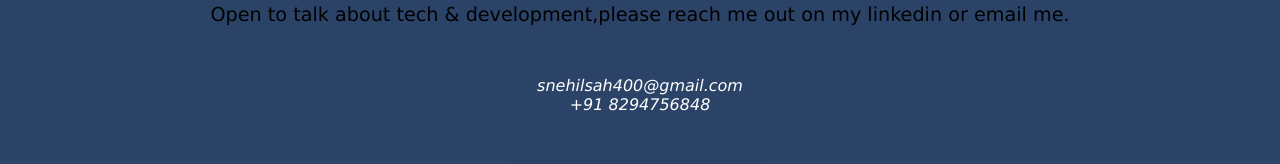
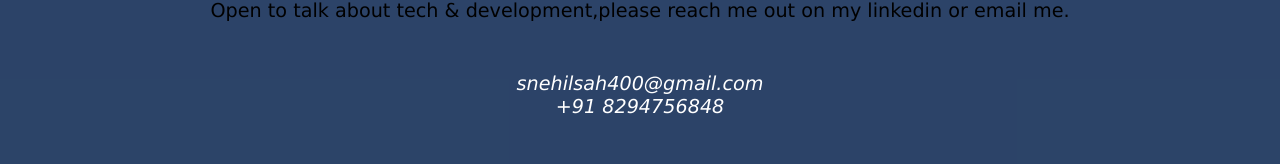
Before and after one commit to snehil891/personal-portfolio, a React (Create React App) app: page / in a window 1280 px wide. Shown: the part 2970-3134 px from the top of the page. Built offline with nearby package versions, Linux system fonts and the light colour scheme.

Commit message:
width and font-size added

```diff
--- a/src/Components/styles/contact.css
+++ b/src/Components/styles/contact.css
@@ -5,6 +5,7 @@
   flex-direction: column;
   background-color: #102c57e0;
   min-height: 50vh;
+  width: 100%;
 }
 
 .contact .detail {
@@ -30,6 +31,7 @@
   align-items: center;
   flex-direction: column;
   color: #fff;
+  font-size: max(1.2rem, 1.25vw);
   cursor: pointer;
   text-decoration: none;
 }
```
